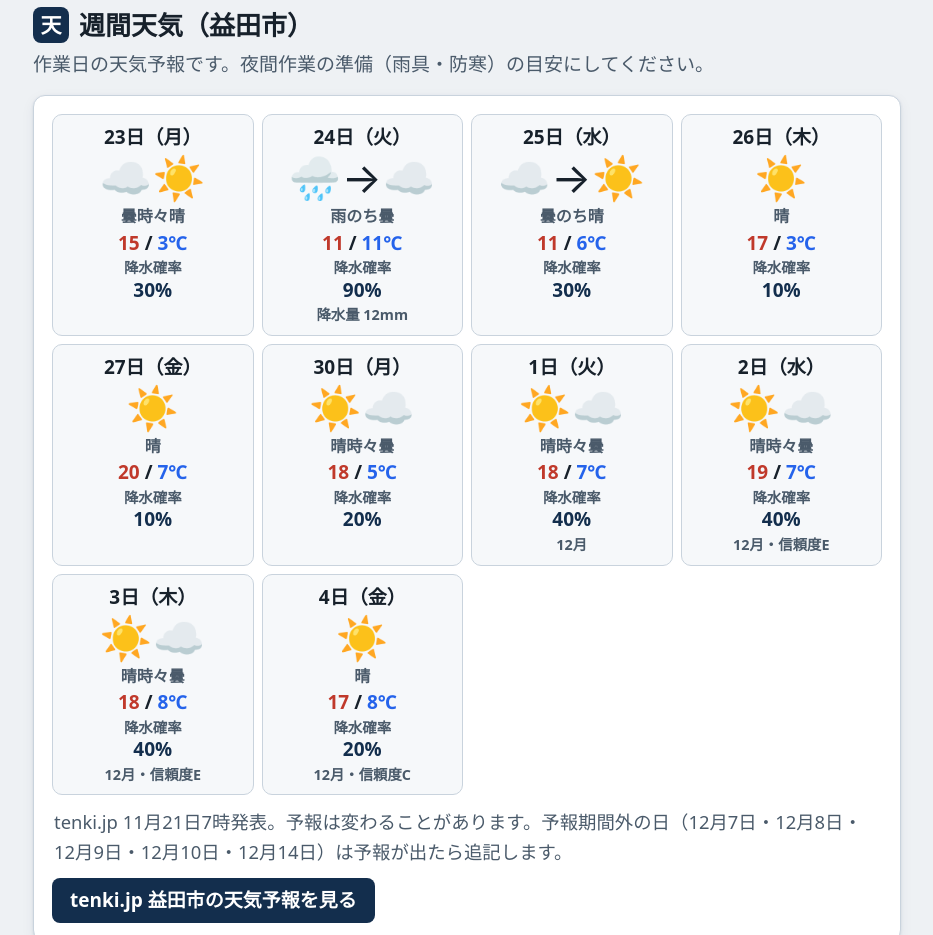
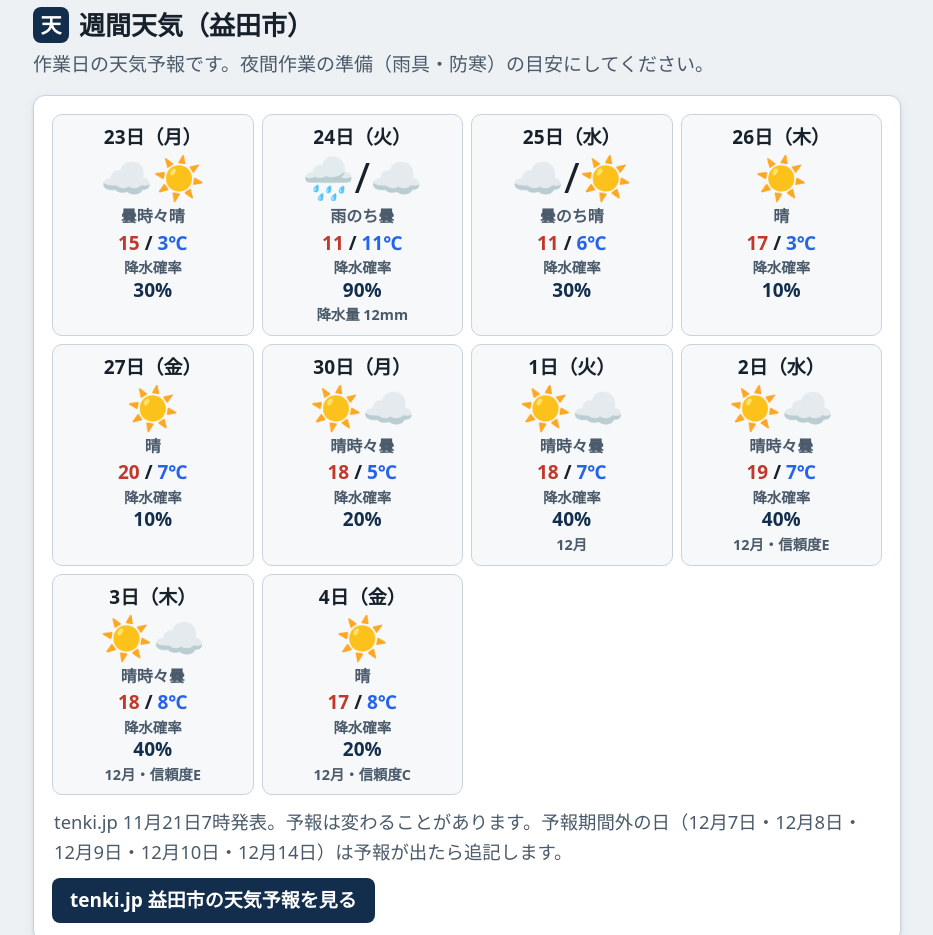
Before and after one commit to masuda2021kigyokeibi-cyber/ekimae, a plain HTML site: page index.html in a window 1280 px wide. Shown: the part 4700-5635 px from the top of the page, without its empty margins (173-1106 px from the left). Drawn offline with Linux system fonts and the light colour scheme; no server answers.

Commit message:
週間天気タイルのスマホ表示を微調整（はみ出し解消・移り変わりはスラッシュ表記）

```diff
--- a/index.html
+++ b/index.html
@@ -505,18 +505,14 @@
     min-width:0;
   }
   @media (max-width:520px){
+    #tenki .card{padding-left:10px;padding-right:10px}
     .wx-strip{gap:6px}
     .wx-cell{padding:8px 1px}
-    .wx-date{font-size:.74rem;letter-spacing:-.02em}
-    .wx-mark{font-size:1rem}
-    .wx-cond{font-size:.7rem}
-    .wx-temp{font-size:.84rem}
-    .wx-rain{font-size:.86rem}
   }
-  .wx-date{font-weight:800;white-space:nowrap;font-size:.95rem;line-height:1.3}
-  .wx-mark{font-size:2.1rem;line-height:1.25;letter-spacing:.02em;white-space:nowrap}
+  .wx-date{font-weight:800;font-size:.95rem;line-height:1.3}
+  .wx-mark{font-size:clamp(1.2rem,6.5vw,2.1rem);line-height:1.25;white-space:nowrap}
   .wx-cond{font-weight:700;font-size:.8rem;color:var(--muted);line-height:1.35}
-  .wx-temp{font-weight:800;font-size:.95rem;line-height:1.4;white-space:nowrap}
+  .wx-temp{font-weight:800;font-size:clamp(.85rem,4.6vw,.95rem);line-height:1.4;white-space:nowrap}
   .wx-temp .hi{color:#c0392b}
   .wx-temp .lo{color:#2563eb}
   @media (prefers-color-scheme: dark){
@@ -525,8 +521,8 @@
   }
   .wx-rain{font-weight:800;color:var(--num);font-size:.95rem;line-height:1.35;display:flex;flex-direction:column;align-items:center}
   .wx-rain .wx-rain-label{font-size:.72rem;font-weight:700;color:var(--muted);white-space:nowrap}
-  .wx-extra{font-size:.72rem;font-weight:700;color:var(--muted);line-height:1.35;white-space:nowrap}
-  @media (max-width:520px){ .wx-extra{font-size:.64rem;letter-spacing:-.03em} }
+  .wx-extra{font-size:.72rem;font-weight:700;color:var(--muted);line-height:1.35;text-align:center}
+  @media (max-width:520px){ .wx-extra{font-size:.7rem} }
   .wx-note{margin:12px 2px 0;font-size:.92rem;color:var(--muted);line-height:1.6}
   .wx-link{
     display:inline-flex;align-items:center;gap:6px;
@@ -625,16 +621,16 @@
     <p class="section-lead">作業日の天気予報です。夜間作業の準備（雨具・防寒）の目安にしてください。</p>
     <div class="card">
       <div class="wx-strip" role="list" aria-label="作業日の天気一覧">
-        <div class="wx-cell" role="listitem"><span class="wx-date">23日（月）</span><span class="wx-mark" aria-hidden="true">☁️☀️</span><span class="wx-cond">曇時々晴</span><span class="wx-temp"><span class="hi">15</span> / <span class="lo">3℃</span></span><span class="wx-rain"><span class="wx-rain-label">降水確率</span>30%</span></div>
-        <div class="wx-cell" role="listitem"><span class="wx-date">24日（火）</span><span class="wx-mark" aria-hidden="true">🌧️→☁️</span><span class="wx-cond">雨のち曇</span><span class="wx-temp"><span class="hi">11</span> / <span class="lo">11℃</span></span><span class="wx-rain"><span class="wx-rain-label">降水確率</span>90%</span><span class="wx-extra">降水量 12mm</span></div>
-        <div class="wx-cell" role="listitem"><span class="wx-date">25日（水）</span><span class="wx-mark" aria-hidden="true">☁️→☀️</span><span class="wx-cond">曇のち晴</span><span class="wx-temp"><span class="hi">11</span> / <span class="lo">6℃</span></span><span class="wx-rain"><span class="wx-rain-label">降水確率</span>30%</span></div>
-        <div class="wx-cell" role="listitem"><span class="wx-date">26日（木）</span><span class="wx-mark" aria-hidden="true">☀️</span><span class="wx-cond">晴</span><span class="wx-temp"><span class="hi">17</span> / <span class="lo">3℃</span></span><span class="wx-rain"><span class="wx-rain-label">降水確率</span>10%</span></div>
-        <div class="wx-cell" role="listitem"><span class="wx-date">27日（金）</span><span class="wx-mark" aria-hidden="true">☀️</span><span class="wx-cond">晴</span><span class="wx-temp"><span class="hi">20</span> / <span class="lo">7℃</span></span><span class="wx-rain"><span class="wx-rain-label">降水確率</span>10%</span></div>
-        <div class="wx-cell" role="listitem"><span class="wx-date">30日（月）</span><span class="wx-mark" aria-hidden="true">☀️☁️</span><span class="wx-cond">晴時々曇</span><span class="wx-temp"><span class="hi">18</span> / <span class="lo">5℃</span></span><span class="wx-rain"><span class="wx-rain-label">降水確率</span>20%</span></div>
-        <div class="wx-cell" role="listitem"><span class="wx-date">1日（火）</span><span class="wx-mark" aria-hidden="true">☀️☁️</span><span class="wx-cond">晴時々曇</span><span class="wx-temp"><span class="hi">18</span> / <span class="lo">7℃</span></span><span class="wx-rain"><span class="wx-rain-label">降水確率</span>40%</span><span class="wx-extra">12月</span></div>
-        <div class="wx-cell" role="listitem"><span class="wx-date">2日（水）</span><span class="wx-mark" aria-hidden="true">☀️☁️</span><span class="wx-cond">晴時々曇</span><span class="wx-temp"><span class="hi">19</span> / <span class="lo">7℃</span></span><span class="wx-rain"><span class="wx-rain-label">降水確率</span>40%</span><span class="wx-extra">12月・信頼度E</span></div>
-        <div class="wx-cell" role="listitem"><span class="wx-date">3日（木）</span><span class="wx-mark" aria-hidden="true">☀️☁️</span><span class="wx-cond">晴時々曇</span><span class="wx-temp"><span class="hi">18</span> / <span class="lo">8℃</span></span><span class="wx-rain"><span class="wx-rain-label">降水確率</span>40%</span><span class="wx-extra">12月・信頼度E</span></div>
-        <div class="wx-cell" role="listitem"><span class="wx-date">4日（金）</span><span class="wx-mark" aria-hidden="true">☀️</span><span class="wx-cond">晴</span><span class="wx-temp"><span class="hi">17</span> / <span class="lo">8℃</span></span><span class="wx-rain"><span class="wx-rain-label">降水確率</span>20%</span><span class="wx-extra">12月・信頼度C</span></div>
+        <div class="wx-cell" role="listitem"><span class="wx-date">23日<wbr>（月）</span><span class="wx-mark" aria-hidden="true">☁️☀️</span><span class="wx-cond">曇時々晴</span><span class="wx-temp"><span class="hi">15</span> / <span class="lo">3℃</span></span><span class="wx-rain"><span class="wx-rain-label">降水確率</span>30%</span></div>
+        <div class="wx-cell" role="listitem"><span class="wx-date">24日<wbr>（火）</span><span class="wx-mark" aria-hidden="true">🌧️/☁️</span><span class="wx-cond">雨のち曇</span><span class="wx-temp"><span class="hi">11</span> / <span class="lo">11℃</span></span><span class="wx-rain"><span class="wx-rain-label">降水確率</span>90%</span><span class="wx-extra">降水量 12mm</span></div>
+        <div class="wx-cell" role="listitem"><span class="wx-date">25日<wbr>（水）</span><span class="wx-mark" aria-hidden="true">☁️/☀️</span><span class="wx-cond">曇のち晴</span><span class="wx-temp"><span class="hi">11</span> / <span class="lo">6℃</span></span><span class="wx-rain"><span class="wx-rain-label">降水確率</span>30%</span></div>
+        <div class="wx-cell" role="listitem"><span class="wx-date">26日<wbr>（木）</span><span class="wx-mark" aria-hidden="true">☀️</span><span class="wx-cond">晴</span><span class="wx-temp"><span class="hi">17</span> / <span class="lo">3℃</span></span><span class="wx-rain"><span class="wx-rain-label">降水確率</span>10%</span></div>
+        <div class="wx-cell" role="listitem"><span class="wx-date">27日<wbr>（金）</span><span class="wx-mark" aria-hidden="true">☀️</span><span class="wx-cond">晴</span><span class="wx-temp"><span class="hi">20</span> / <span class="lo">7℃</span></span><span class="wx-rain"><span class="wx-rain-label">降水確率</span>10%</span></div>
+        <div class="wx-cell" role="listitem"><span class="wx-date">30日<wbr>（月）</span><span class="wx-mark" aria-hidden="true">☀️☁️</span><span class="wx-cond">晴時々曇</span><span class="wx-temp"><span class="hi">18</span> / <span class="lo">5℃</span></span><span class="wx-rain"><span class="wx-rain-label">降水確率</span>20%</span></div>
+        <div class="wx-cell" role="listitem"><span class="wx-date">1日<wbr>（火）</span><span class="wx-mark" aria-hidden="true">☀️☁️</span><span class="wx-cond">晴時々曇</span><span class="wx-temp"><span class="hi">18</span> / <span class="lo">7℃</span></span><span class="wx-rain"><span class="wx-rain-label">降水確率</span>40%</span><span class="wx-extra">12月</span></div>
+        <div class="wx-cell" role="listitem"><span class="wx-date">2日<wbr>（水）</span><span class="wx-mark" aria-hidden="true">☀️☁️</span><span class="wx-cond">晴時々曇</span><span class="wx-temp"><span class="hi">19</span> / <span class="lo">7℃</span></span><span class="wx-rain"><span class="wx-rain-label">降水確率</span>40%</span><span class="wx-extra">12月・信頼度E</span></div>
+        <div class="wx-cell" role="listitem"><span class="wx-date">3日<wbr>（木）</span><span class="wx-mark" aria-hidden="true">☀️☁️</span><span class="wx-cond">晴時々曇</span><span class="wx-temp"><span class="hi">18</span> / <span class="lo">8℃</span></span><span class="wx-rain"><span class="wx-rain-label">降水確率</span>40%</span><span class="wx-extra">12月・信頼度E</span></div>
+        <div class="wx-cell" role="listitem"><span class="wx-date">4日<wbr>（金）</span><span class="wx-mark" aria-hidden="true">☀️</span><span class="wx-cond">晴</span><span class="wx-temp"><span class="hi">17</span> / <span class="lo">8℃</span></span><span class="wx-rain"><span class="wx-rain-label">降水確率</span>20%</span><span class="wx-extra">12月・信頼度C</span></div>
       </div>
       <p class="wx-note">tenki.jp 11月21日7時発表。予報は変わることがあります。予報期間外の日（12月7日・12月8日・12月9日・12月10日・12月14日）は予報が出たら追記します。</p>
       <a class="wx-link" href="https://tenki.jp/lite/forecast/7/35/6820/32204/10days.html" target="_blank" rel="noopener">tenki.jp 益田市の天気予報を見る</a>
```
